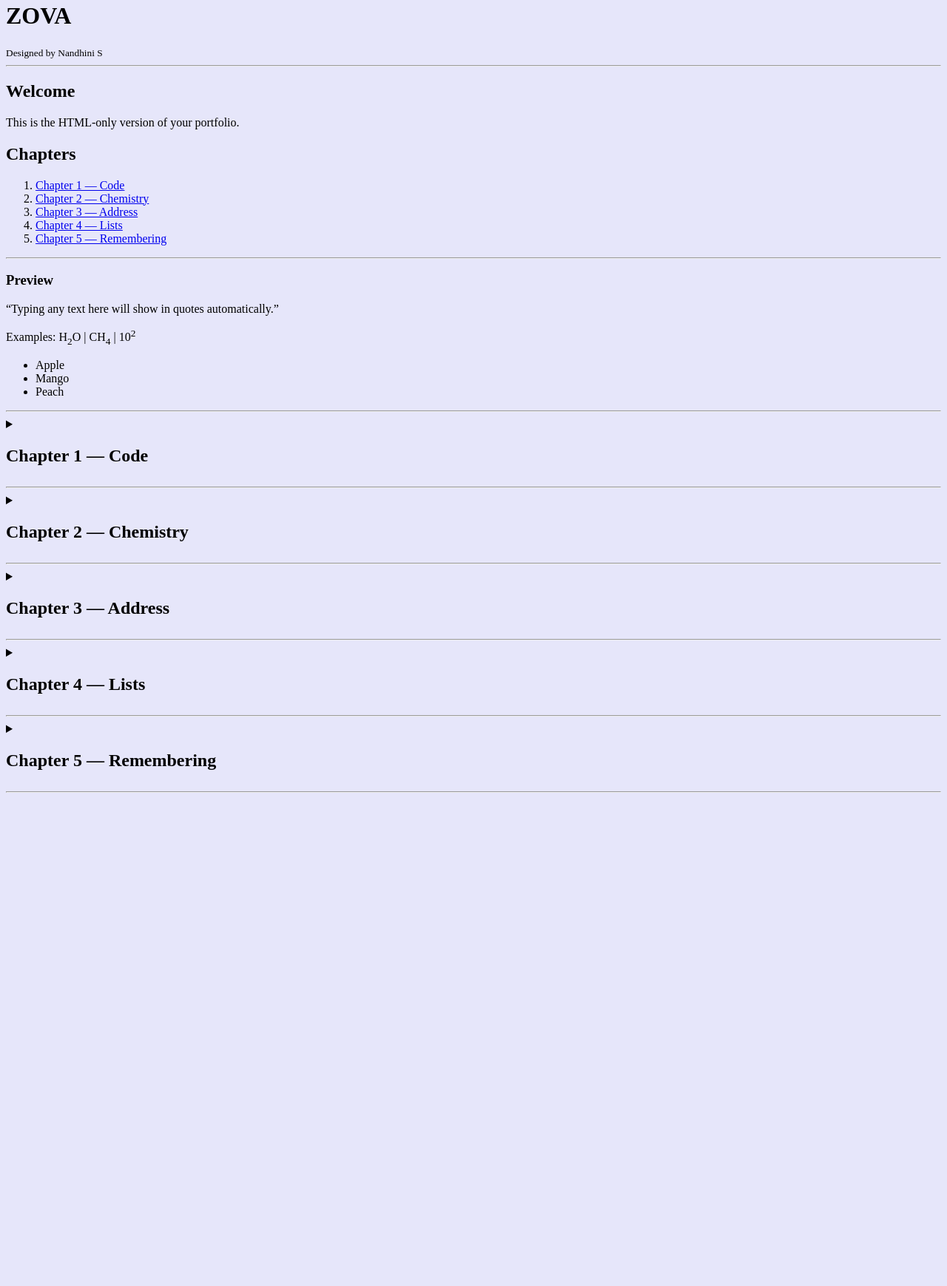
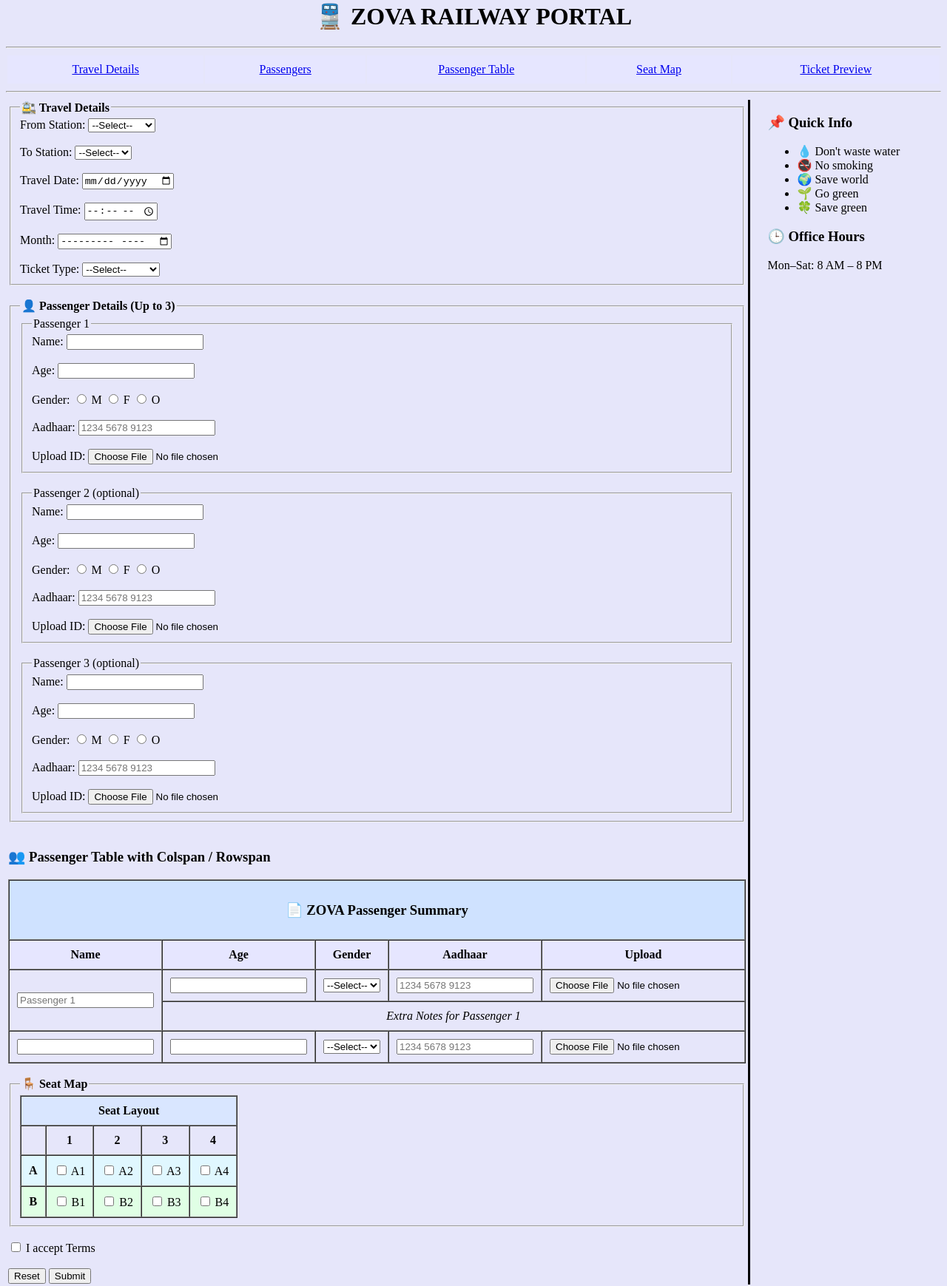
Before and after one commit to Nandhinis019/nandhini, a plain HTML site: page index.html in a window 1280 px wide. Shown: the part 18-1757 px from the top of the page at 74% size. Before the commit the page ends 1098 px from the top, so only its background shows below. Drawn offline with Linux system fonts and the light colour scheme.

Commit message:
Add files via upload

```diff
--- a/index.html
+++ b/index.html
@@ -1,184 +1,301 @@
 <!DOCTYPE html>
 <html lang="en">
 <head>
-    <meta charset="UTF-8">
-    <meta name="viewport" content="width=device-width, initial-scale=1.0">
-    <title>ZOVA — Portfolio (HTML Only)</title>
+    <meta charset="utf-8">
+    <title>ZOVA Railway — HTML Only (With Header, Footer, Navigation, Semantic Tags, Vertical Rules)</title>
 </head>
 
 <body bgcolor="lavender">
 
-<!-- HEADER -->
-<h1>ZOVA</h1>
-<small>Designed by Nandhini S</small>
+<!-- ======================= -->
+<!--        HEADER           -->
+<!-- ======================= -->
+<header align="center">
+    <h1>🚆 ZOVA RAILWAY PORTAL</h1>
+
+</header>
 
 <hr>
 
-<!-- MENU -->
-<h2 id="menu">Welcome</h2>
-<p>This is the HTML-only version of your portfolio.</p>
-
-<h2>Chapters</h2>
-
-<ol>
-    <li><a href="#chapter1">Chapter 1 — Code</a></li>
-    <li><a href="#chapter2">Chapter 2 — Chemistry</a></li>
-    <li><a href="#chapter3">Chapter 3 — Address</a></li>
-    <li><a href="#chapter4">Chapter 4 — Lists</a></li>
-    <li><a href="#chapter5">Chapter 5 — Remembering</a></li>
-</ol>
+<!-- ======================= -->
+<!--        NAVIGATION       -->
+<!-- ======================= -->
+<nav>
+    <table width="100%" cellpadding="10">
+        <tr align="center" bgcolor="#e6e6ff">
+            <td><a href="#travel">Travel Details</a></td>
+            <td><a href="#passengers">Passengers</a></td>
+            <td><a href="#table">Passenger Table</a></td>
+            <td><a href="#seat">Seat Map</a></td>
+            <td><a href="#ticket">Ticket Preview</a></td>
+        </tr>
+    </table>
+</nav>
 
 <hr>
 
-<!-- PREVIEW SECTION -->
-<h3>Preview</h3>
+<!-- LAYOUT WITH VERTICAL RULE -->
+<table width="100%">
+<tr>
 
-<p><q>Typing any text here will show in quotes automatically.</q></p>
+<!-- LEFT SIDE CONTENT -->
+<td width="70%" valign="top">
 
-<p>Examples: H<sub>2</sub>O | CH<sub>4</sub> | 10<sup>2</sup></p>
+<!-- ======================= -->
+<!--     MAIN BOOKING FORM   -->
+<!-- ======================= -->
+<section>
+<form method="get" action="#" enctype="multipart/form-data">
 
-<ul>
-    <li>Apple</li>
-    <li>Mango</li>
-    <li>Peach</li>
-</ul>
+<!-- ========== TRAVEL DETAILS ========== -->
+<article id="travel">
+<fieldset>
+    <legend><b>🚉 Travel Details</b></legend>
+
+    <label>From Station:
+        <select name="from" required>
+            <option value="">--Select--</option>
+            <option>Chennai</option>
+            <option>Coimbatore</option>
+            <option>Bangalore</option>
+            <option>Hyderabad</option>
+        </select>
+    </label><br><br>
+
+    <label>To Station:
+        <select name="to" required>
+            <option value="">--Select--</option>
+            <option>Delhi</option>
+            <option>Mumbai</option>
+            <option>Kolkata</option>
+            <option>Goa</option>
+        </select>
+    </label><br><br>
+
+    <label>Travel Date: <input type="date" required></label><br><br>
+    <label>Travel Time: <input type="time" required></label><br><br>
+    <label>Month: <input type="month" required></label><br><br>
+
+    <label>Ticket Type:
+        <select required>
+            <option value="">--Select--</option>
+            <option>General</option>
+            <option>Tatkal</option>
+            <option>Ladies Quota</option>
+            <option>Senior Citizen</option>
+        </select>
+    </label>
+</fieldset>
+</article>
+
+<br>
+
+<!-- ========== PASSENGERS ========== -->
+<article id="passengers">
+<fieldset>
+    <legend><b>👤 Passenger Details (Up to 3)</b></legend>
+
+    <fieldset>
+        <legend>Passenger 1</legend>
+        <label>Name: <input type="text" required></label><br><br>
+        <label>Age: <input type="number" required></label><br><br>
+        <label>Gender:
+            <input type="radio"> M
+            <input type="radio"> F
+            <input type="radio"> O
+        </label><br><br>
+        <label>Aadhaar:
+            <input type="text" placeholder="1234 5678 9123"
+            pattern="[0-9]{4} [0-9]{4} [0-9]{4}" required>
+        </label><br><br>
+        <label>Upload ID: <input type="file" required></label>
+    </fieldset>
+
+    <br>
+
+    <fieldset>
+        <legend>Passenger 2 (optional)</legend>
+        <label>Name: <input type="text"></label><br><br>
+        <label>Age: <input type="number"></label><br><br>
+        <label>Gender:
+            <input type="radio"> M
+            <input type="radio"> F
+            <input type="radio"> O
+        </label><br><br>
+        <label>Aadhaar:
+            <input type="text" placeholder="1234 5678 9123"
+            pattern="[0-9]{4} [0-9]{4} [0-9]{4}">
+        </label><br><br>
+        <label>Upload ID: <input type="file"></label>
+    </fieldset>
+
+    <br>
+
+    <fieldset>
+        <legend>Passenger 3 (optional)</legend>
+        <label>Name: <input type="text"></label><br><br>
+        <label>Age: <input type="number"></label><br><br>
+        <label>Gender:
+            <input type="radio"> M
+            <input type="radio"> F
+            <input type="radio"> O
+        </label><br><br>
+        <label>Aadhaar:
+            <input type="text" placeholder="1234 5678 9123"
+            pattern="[0-9]{4} [0-9]{4} [0-9]{4}">
+        </label><br><br>
+        <label>Upload ID: <input type="file"></label>
+    </fieldset>
+
+</fieldset>
+</article>
+
+<br>
+
+<!-- ========== PASSENGER TABLE ========== -->
+<article id="table">
+<h3>👥 Passenger Table with Colspan / Rowspan</h3>
+
+<table border="1" cellpadding="10" cellspacing="0">
+
+    <tr bgcolor="#cfe2ff">
+        <th colspan="5" align="center"><h3>📄 ZOVA Passenger Summary</h3></th>
+    </tr>
+
+    <tr bgcolor="#e6e6ff">
+        <th>Name</th>
+        <th>Age</th>
+        <th>Gender</th>
+        <th>Aadhaar</th>
+        <th>Upload</th>
+    </tr>
+
+    <!-- Rowspan -->
+    <tr>
+        <td rowspan="2">
+            <input type="text" placeholder="Passenger 1" required>
+        </td>
+        <td><input type="number" required></td>
+        <td>
+            <select required>
+                <option value="">--Select--</option>
+                <option>Male</option>
+                <option>Female</option>
+                <option>Other</option>
+            </select>
+        </td>
+        <td><input type="text" placeholder="1234 5678 9123" required></td>
+        <td><input type="file" required></td>
+    </tr>
+
+    <tr>
+        <td colspan="4" align="center"><i>Extra Notes for Passenger 1</i></td>
+    </tr>
+
+    <tr>
+        <td><input type="text"></td>
+        <td><input type="number"></td>
+        <td>
+            <select>
+                <option value="">--Select--</option>
+                <option>Male</option>
+                <option>Female</option>
+                <option>Other</option>
+            </select>
+        </td>
+        <td><input type="text" placeholder="1234 5678 9123"></td>
+        <td><input type="file"></td>
+    </tr>
+
+</table>
+</article>
+
+<br>
+
+<!-- ========== SEAT MAP ========== -->
+<article id="seat">
+<fieldset>
+    <legend><b>🪑 Seat Map</b></legend>
+
+    <table border="1" cellpadding="10" cellspacing="0">
+
+        <tr bgcolor="#d9e6ff">
+            <th colspan="5">Seat Layout</th>
+        </tr>
+
+        <tr align="center">
+            <th></th><th>1</th><th>2</th><th>3</th><th>4</th>
+        </tr>
+
+        <tr bgcolor="#e0f7ff" align="center">
+            <td><b>A</b></td>
+            <td><input type="checkbox"> A1</td>
+            <td><input type="checkbox"> A2</td>
+            <td><input type="checkbox"> A3</td>
+            <td><input type="checkbox"> A4</td>
+        </tr>
+
+        <tr bgcolor="#e0ffe5" align="center">
+            <td><b>B</b></td>
+            <td><input type="checkbox"> B1</td>
+            <td><input type="checkbox"> B2</td>
+            <td><input type="checkbox"> B3</td>
+            <td><input type="checkbox"> B4</td>
+        </tr>
+
+    </table>
+
+</fieldset>
+</article>
+
+<br>
+
+<input type="checkbox" required> I accept Terms<br><br>
+<input type="reset"> <input type="submit">
+
+</form>
+</section>
+
+</td>
+
+<!-- ======================= -->
+<!--     RIGHT VERTICAL LINE -->
+<!-- ======================= -->
+<td width="3%" style="border-left:3px solid black;"></td>
+
+<!-- ======================= -->
+<!--     ASIDE PANEL         -->
+<!-- ======================= -->
+<td width="27%" valign="top">
+
+<aside>
+    <h3>📌 Quick Info</h3>
+    <ul>
+<li>💧 Don't waste water</li>
+<li>🚭 No smoking</li>
+<li>🌍 Save world</li>
+<li>🌱 Go green</li>
+<li>🍀 Save green</li>
+
+    </ul>
+
+    <h3>🕒 Office Hours</h3>
+    <p>Mon–Sat: 8 AM – 8 PM</p>
+</aside>
+
+</td>
+
+</tr>
+</table>
 
 <hr>
 
-<!-- ******************************** -->
-<!-- *********** CHAPTER 1 *********** -->
-<!-- ******************************** -->
-
-<details id="chapter1">
-    <summary><h2>Chapter 1 — Code</h2></summary>
-
-    <h3>C Program Example</h3>
-    <pre>
-#include <stdio.h>
-
-int main() {
-    printf("\"Hello World\"");
-    return 0;
-}
-    </pre>
-
-    <h3>Git Commands</h3>
-    <pre>
-git init
-git add .
-git commit -m "Final"
-git push -u origin main
-    </pre>
-
-    <p><a href="#menu">⬅ Back to Menu</a></p>
-
-</details>
-
-<hr>
-
-<!-- ******************************** -->
-<!-- *********** CHAPTER 2 *********** -->
-<!-- ******************************** -->
-
-<details id="chapter2">
-    <summary><h2>Chapter 2 — Chemistry</h2></summary>
-
-    <p>Examples of chemical formulas:</p>
-
-    <p>Water = H<sub>2</sub>O</p>
-    <p>Carbon dioxide = CO<sub>2</sub></p>
-    <p>Glucose = C<sub>6</sub>H<sub>12</sub>O<sub>6</sub></p>
-
-    <p>Acid–Base Reaction:</p>
-    <p>HCl + H<sub>2</sub>O → H<sub>3</sub>O<sup>+</sup> + Cl<sup>−</sup></p>
-
-    <p><a href="#menu">⬅ Back to Menu</a></p>
-
-</details>
-
-<hr>
-
-<!-- ******************************** -->
-<!-- *********** CHAPTER 3 *********** -->
-<!-- ******************************** -->
-
-<details id="chapter3">
-    <summary><h2>Chapter 3 — Address</h2></summary>
-
-    <address>
-        <b>Nandhini S</b><br>
-        12/34 Gandhi Street<br>
-        Coimbatore – 641002<br>
-        Tamil Nadu, India<br>
-    </address>
-
-    <p><a href="#menu">⬅ Back to Menu</a></p>
-
-</details>
-
-<hr>
-
-<!-- ******************************** -->
-<!-- *********** CHAPTER 4 *********** -->
-<!-- ******************************** -->
-
-<details id="chapter4">
-    <summary><h2>Chapter 4 — Lists</h2></summary>
-
-    <h3>Unordered List</h3>
-    <ul>
-        <li>Apple</li>
-        <li>Banana</li>
-        <li>Orange</li>
-    </ul>
-
-    <h3>Ordered List</h3>
-    <ol>
-        <li>Wake up</li>
-        <li>Brush</li>
-        <li>Study</li>
-    </ol>
-
-    <h3>Description List</h3>
-    <dl>
-        <dt>HTML</dt>
-        <dd>Structure of webpage</dd>
-
-        <dt>CSS</dt>
-        <dd>Styling language</dd>
-
-        <dt>JS</dt>
-        <dd>Programming behavior</dd>
-    </dl>
-
-    <p><a href="#menu">⬅ Back to Menu</a></p>
-
-</details>
-
-<hr>
-
-<!-- ******************************** -->
-<!-- *********** CHAPTER 5 *********** -->
-<!-- ******************************** -->
-
-<details id="chapter5">
-    <summary><h2>Chapter 5 — Remembering</h2></summary>
-
-    <h3>Study Techniques</h3>
-
-    <ul>
-        <li>Spaced repetition</li>
-        <li>Active recall</li>
-        <li>Teaching others</li>
-        <li>Writing notes</li>
-        <li>Practice problems</li>
-    </ul>
-
-    <p><a href="#menu">⬅ Back to Menu</a></p>
-
-</details>
-
-<hr>
+<!-- ======================= -->
+<!--         FOOTER          -->
+<!-- ======================= -->
+<footer align="center">
+    <p>© 2025 ZOVA Railway. All Rights Reserved.</p>
+</footer>
 
 </body>
 </html>
```
